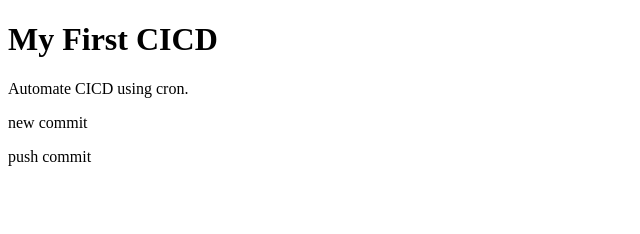
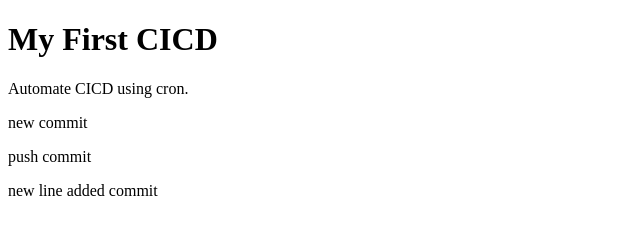
Before and after one commit to mohanvedase/CICDrepo, a plain HTML site: page index.html in a window 1280 px wide. Shown: the whole page, without its empty margins (0-640 px from the left). Drawn offline with Linux system fonts and the light colour scheme.

Commit message:
html file updated

```diff
--- a/index.html
+++ b/index.html
@@ -7,5 +7,6 @@
 <p>Automate CICD using cron.</p>
 <p>new commit</p>
 <p>push commit</p>
+<p>new line added commit</p>
 </body>
 </html>
```
